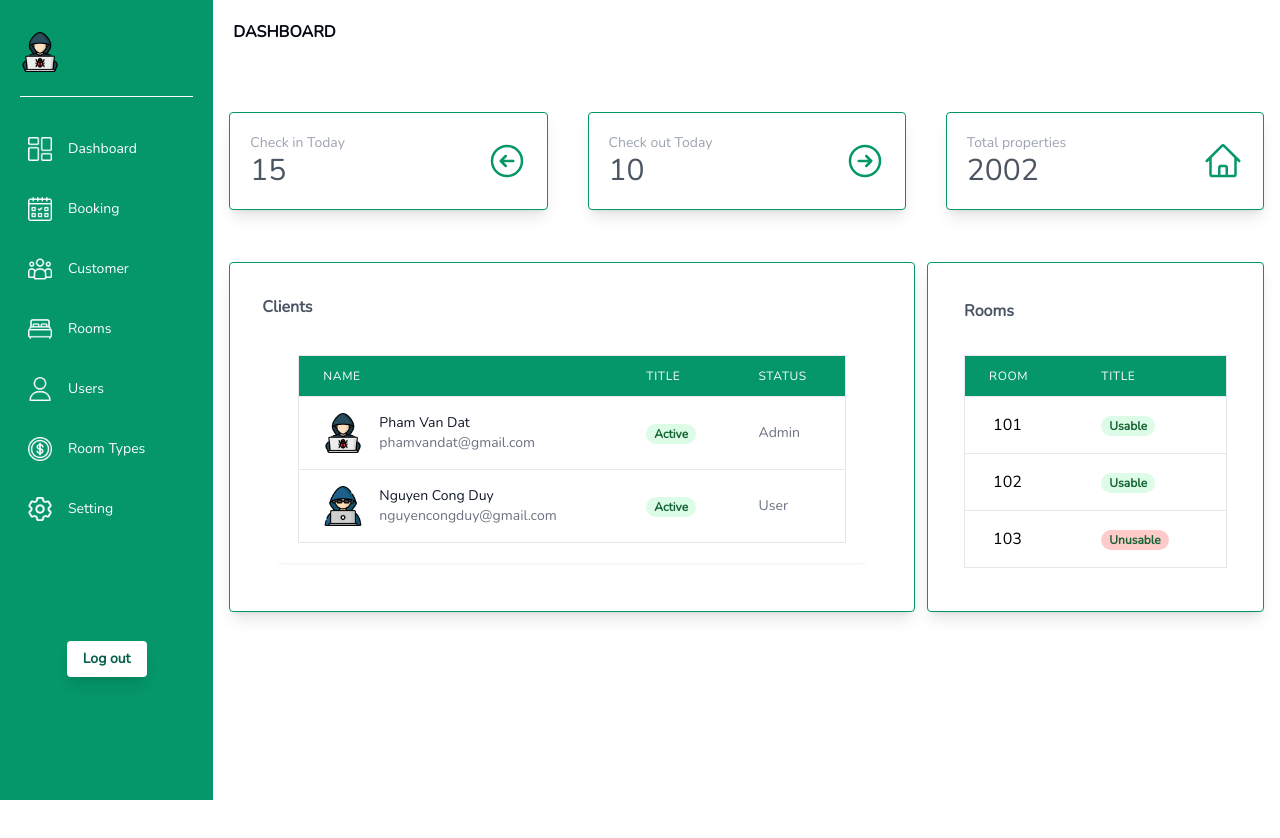
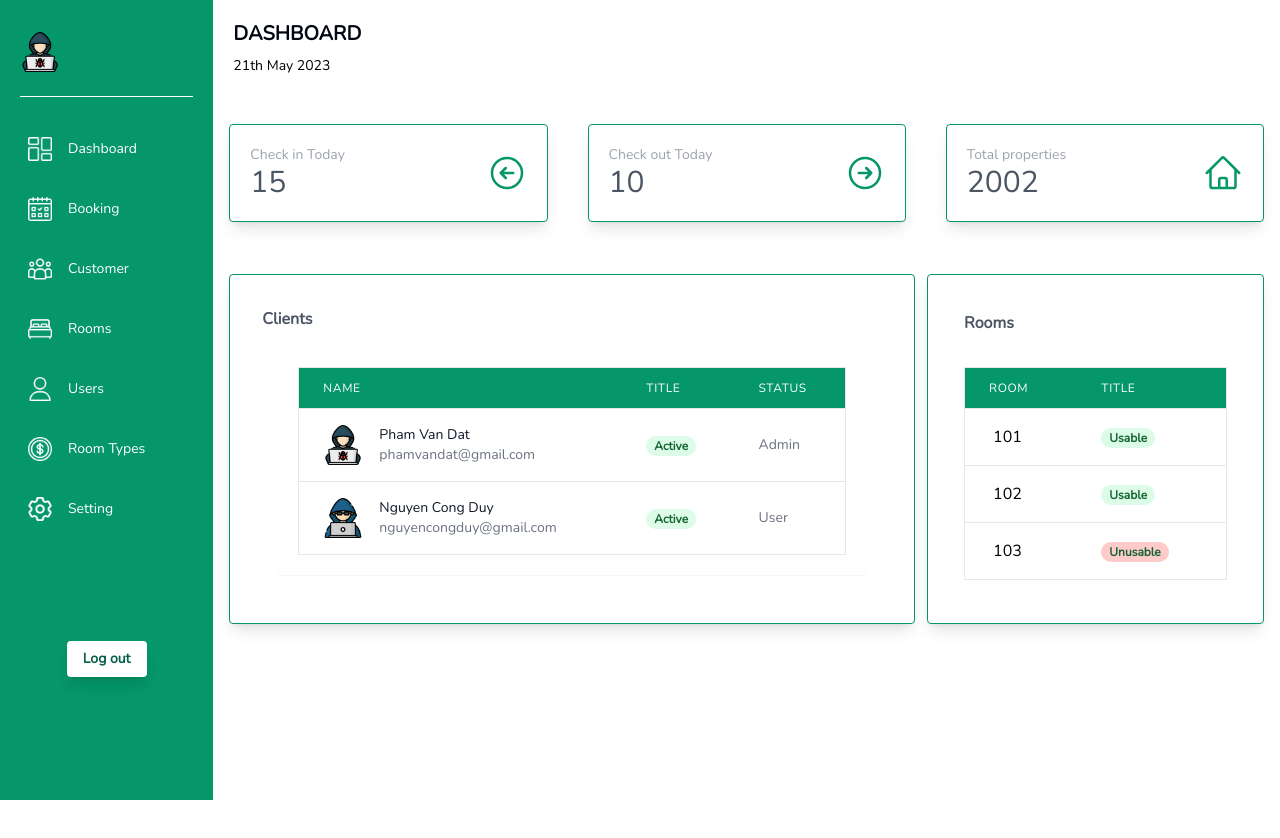
Before and after one commit to VaanDat/Hotel_Manegement, a React (Create React App) app in the folder client/: page /dashboard in a window 1280 px wide. Shown: the top 838 px of the page. Built offline with nearby package versions, Linux system fonts and the light colour scheme.

Commit message:
fix time

```diff
--- a/client/src/pages/Dashboard.jsx
+++ b/client/src/pages/Dashboard.jsx
@@ -5,9 +5,11 @@ export default function Dashboard() {
     <div className="flex-auto font-nunito">
       <div className="flex flex-col">
         <div className="flex flex-col bg-white">
-          <div className="flex flex-row space-x-3">
-            <h4 className="font-bold  text-gray-950 p-5">DASHBOARD</h4>
-          </div>
+          <h4 className="font-bold text-xl text-gray-950 pl-5 pt-5 pb-2">
+            DASHBOARD
+          </h4>
+
+          <p className="text-sm pl-5">21th May 2023</p>
         </div>
         <div className="min-h-screen bg-white">
           <div className="mt-8 grid gap-10 lg:grid-cols-3 sm-grid-cols-2 p-4">
```
